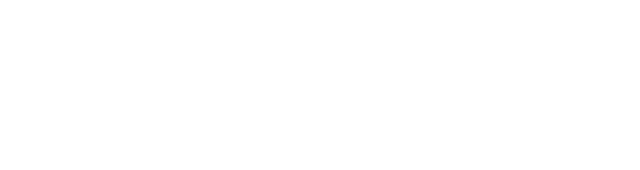
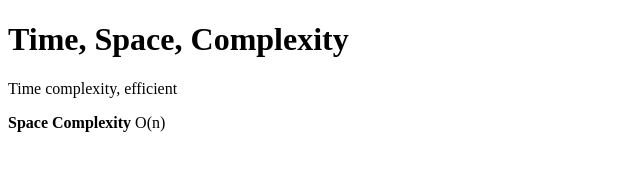
Before and after one commit to acciojob/time-and-space-complexity-shivrajsingh123, a website: page main.html in a window 1280 px wide. Shown: the whole page, without its empty margins (0-640 px from the left). Drawn offline with Linux system fonts and the light colour scheme.

Commit message:
created a submission

```diff
--- a/main.html
+++ b/main.html
@@ -9,7 +9,13 @@
 <body>
 	<!-- the entire body must be written by student -->
     <script type="text/javascript" src="./script.js">
+
+
 </script>
+	<h1>Time, Space, Complexity</h1>
+	<p>Time complexity, efficient</p>
+	<p><b>Space Complexity</b> O(n)</p>
+
 
 </body>
 
```
